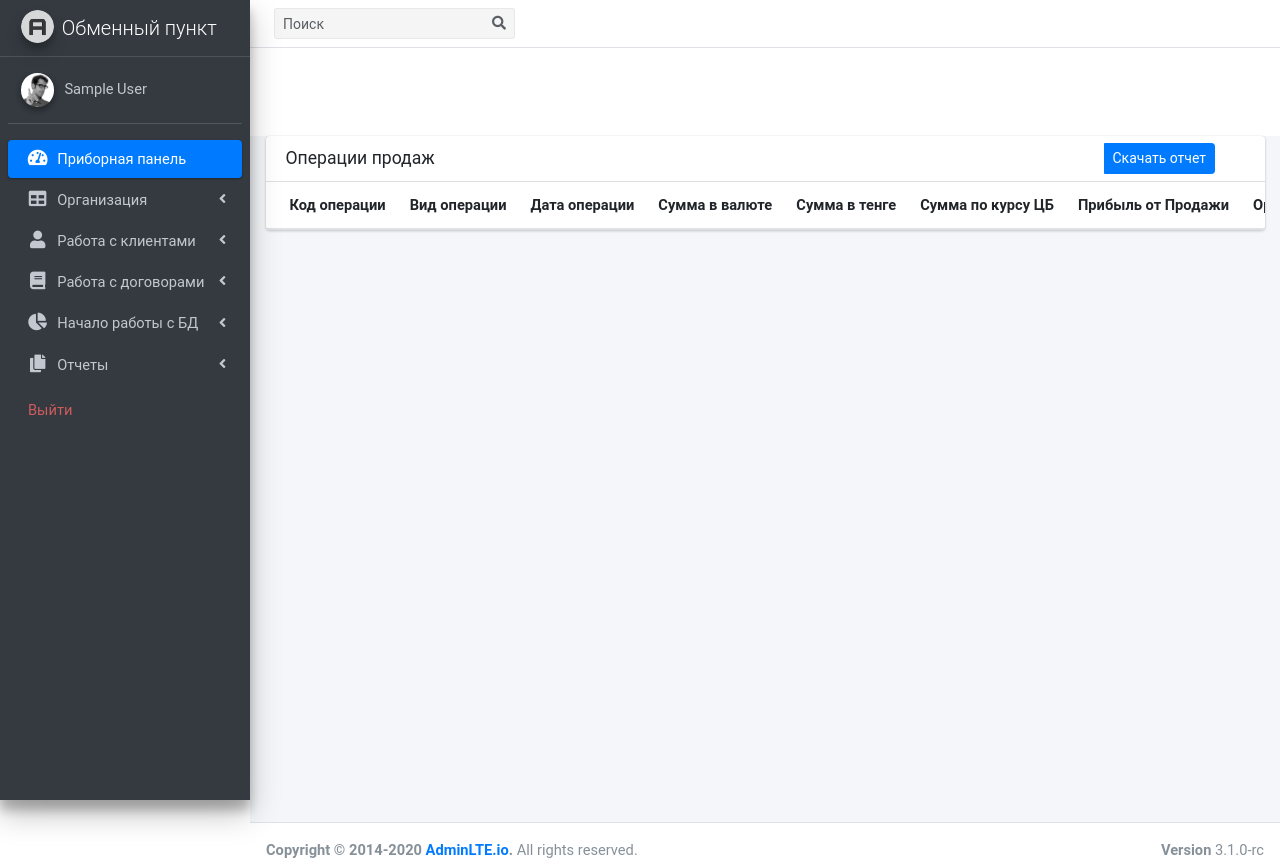
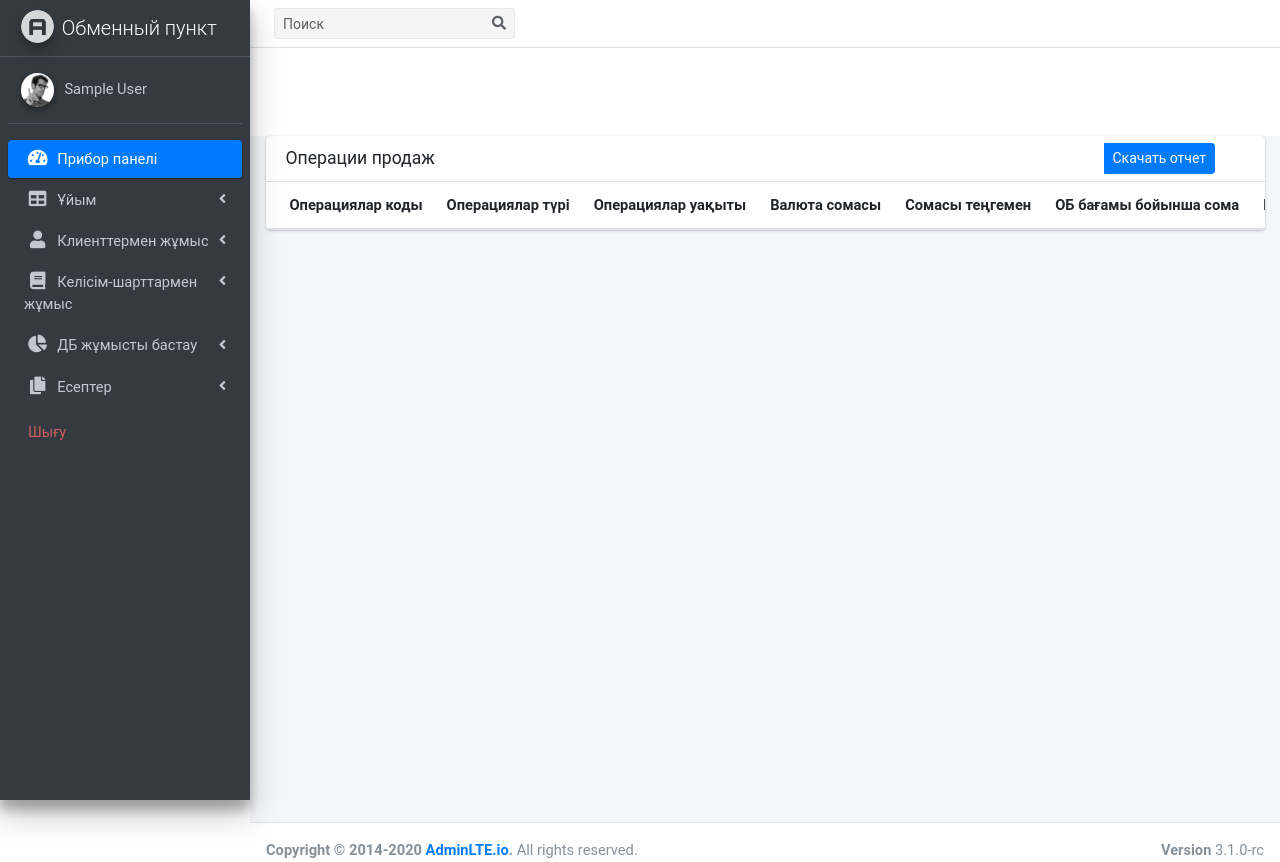
Before and after one commit to Bekarysalashybayev/obmennik, a Django app: page /obmennik/operation_pokupki/1 in a window 1280 px wide. Shown: the top 862 px of the page. Run offline with Django 3.2, Linux system fonts and the light colour scheme; the visitor is signed in with stand-in values (Sample User, id 1); data that the repository does not hold is empty; parts of the project's set-up code (start-up, migrations or seed data) failed here and were passed over; some libraries are stand-ins or nearby versions.

Commit message:
to kazakh

```diff
--- a/Organization/templates/banks.html
+++ b/Organization/templates/banks.html
@@ -5,7 +5,7 @@
           <div class="col-12">
             <div class="card">
               <div class="card-header">
-                <h3 class="card-title">Список банков</h3>
+                <h3 class="card-title">Банктар тізімі</h3>
 
                 <div class="card-tools">
                   <div class="input-group input-group-sm" style="width: 150px;">
@@ -25,7 +25,7 @@
                   <thead>
                     <tr>
                       <th>БИК</th>
-                      <th>Наименоание Банка</th>
+                      <th>Банктің атауы</th>
                       <th>Город Банка</th>
                       <th>Кореспондентский</th>
                     </tr>
--- a/Organization/templates/base.html
+++ b/Organization/templates/base.html
@@ -112,8 +112,7 @@ font-size: 11pt;}
             <a href="#" class="nav-link active">
               <i class="nav-icon fas fa-tachometer-alt"></i>
               <p>
-                Приборная панель
-              </p>
+Прибор панелі              </p>
             </a>
           </li>
             {% if request.user.is_superuser %}
@@ -121,7 +120,7 @@ font-size: 11pt;}
             <a href="#" class="nav-link">
               <i class="nav-icon fas fa-table"></i>
               <p>
-                Организация
+                Ұйым
                 <i class="fas fa-angle-left right"></i>
               </p>
             </a>
@@ -129,25 +128,25 @@ font-size: 11pt;}
               <li class="nav-item">
                 <a href="{% url 'get_org_sved_html' %}" class="nav-link">
                   <i class="far fa-circle nav-icon"></i>
-                  <p>Сведения об организации</p>
+                  <p>Ұйым туралы мәліметтер</p>
                 </a>
               </li>
               <li class="nav-item">
                 <a href="{% url 'organization_valuta_accounts' %}" class="nav-link">
                   <i class="far fa-circle nav-icon"></i>
-                  <p>Валютные счета организации</p>
+                  <p>Ұйымның валюталық шоттары</p>
                 </a>
               </li>
               <li class="nav-item">
                 <a href="{% url 'employees' %}" class="nav-link">
                   <i class="far fa-circle nav-icon"></i>
-                  <p>Сотрудники организации</p>
+                  <p>Ұйым қызметкерлері</p>
                 </a>
               </li>
                 <li class="nav-item">
                 <a href="{% url 'currency' %}" class="nav-link">
                   <i class="far fa-circle nav-icon"></i>
-                  <p>Валюты</p>
+                  <p>Валюталар</p>
                 </a>
               </li>
             </ul>
@@ -157,7 +156,7 @@ font-size: 11pt;}
             <a href="#" class="nav-link">
               <i class="nav-icon fas fa-user"></i>
               <p>
-                Работа с клиентами
+               Клиенттермен жұмыс
                 <i class="fas fa-angle-left right"></i>
               </p>
             </a>
@@ -166,21 +165,21 @@ font-size: 11pt;}
               <li class="nav-item">
                 <a href="{% url 'clients_html' %}" class="nav-link">
                   <i class="far fa-circle nav-icon"></i>
-                  <p>Клиенты</p>
+                  <p>Клиенттер</p>
                 </a>
               </li>
             {% endif %}
               <li class="nav-item">
                 <a href="{% url 'valut_clients_html' %}" class="nav-link">
                   <i class="far fa-circle nav-icon"></i>
-                  <p>Валютные счета клиентов</p>
+                  <p>Клиенттердің валютадағы шоттары</p>
                 </a>
               </li>
                 {% if request.user.is_superuser %}
               <li class="nav-item">
                 <a href="{% url 'banks_html' %}" class="nav-link">
                   <i class="far fa-circle nav-icon"></i>
-                  <p>Банки</p>
+                  <p>Банктер</p>
                 </a>
               </li>
                 {% endif %}
@@ -190,7 +189,7 @@ font-size: 11pt;}
             <a href="#" class="nav-link">
               <i class="nav-icon fas fa-book"></i>
               <p>
-                Работа с договорами
+                Келісім-шарттармен жұмыс
                 <i class="fas fa-angle-left right"></i>
               </p>
             </a>
@@ -198,13 +197,13 @@ font-size: 11pt;}
               <li class="nav-item">
                 <a href="{% url 'dogovor_html' %}" class="nav-link">
                   <i class="far fa-circle nav-icon"></i>
-                  <p>Договоры</p>
+                  <p>Келісім-шарттар</p>
                 </a>
               </li>
               <li class="nav-item">
                 <a href="{% url 'operations_html' %}" class="nav-link">
                   <i class="far fa-circle nav-icon"></i>
-                  <p>Операции</p>
+                  <p>Операциялар</p>
                 </a>
               </li>
             </ul>
@@ -214,7 +213,7 @@ font-size: 11pt;}
             <a href="#" class="nav-link">
               <i class="nav-icon fas fa-chart-pie"></i>
               <p>
-                Начало работы с БД
+               ДБ жұмысты бастау
                 <i class="fas fa-angle-left right"></i>
               </p>
             </a>
@@ -222,13 +221,13 @@ font-size: 11pt;}
               <li class="nav-item">
                 <a href="{% url 'sessions' %}" class="nav-link">
                   <i class="far fa-circle nav-icon"></i>
-                  <p>Сессии</p>
+                  <p>Сессиялар</p>
                 </a>
               </li>
               <li class="nav-item">
                 <a href="{% url 'curs_valuta_html' %}" class="nav-link">
                   <i class="far fa-circle nav-icon"></i>
-                  <p>Курсы валют</p>
+                  <p>Валюта бағамдары</p>
                 </a>
               </li>
             </ul>
@@ -238,7 +237,7 @@ font-size: 11pt;}
             <a href="#" class="nav-link">
               <i class="nav-icon fas fa-copy"></i>
               <p>
-                Отчеты
+                Есептер
                 <i class="fas fa-angle-left right"></i>
               </p>
             </a>
@@ -246,14 +245,14 @@ font-size: 11pt;}
               <li class="nav-item">
                 <a href="{% url 'employees_info' %}" class="nav-link">
                   <i class="far fa-circle nav-icon"></i>
-                  <p>Информация о клиентах</p>
+                  <p>Тұтынушылар туралы ақпарат</p>
                 </a>
               </li>
                 {% if request.user.is_superuser %}
               <li class="nav-item">
                 <a href="{% url 'operation_pokupki' id=1 %}" class="nav-link">
                   <i class="far fa-circle nav-icon"></i>
-                  <p>Операции продаж</p>
+                  <p>Сату операциялары</p>
                 </a>
               </li>
               {% endif %}
@@ -261,7 +260,7 @@ font-size: 11pt;}
               <li class="nav-item">
                 <a href="{% url 'operation_pokupki' id=2 %}" class="nav-link">
                   <i class="far fa-circle nav-icon"></i>
-                  <p>Операции покупок</p>
+                  <p>Сатып алу операциялары</p>
                 </a>
               </li>
                 {% endif %}
@@ -271,7 +270,7 @@ font-size: 11pt;}
             <a href="{% url 'logout' %}" class="nav-link">
               <i class="nav-icon"></i>
               <p style="color: indianred">
-                Выйти
+                Шығу
               </p>
             </a>
           </li>
--- a/Organization/templates/operation_pokupki.html
+++ b/Organization/templates/operation_pokupki.html
@@ -44,14 +44,14 @@
                 <table class="table table-hover text-nowrap">
                   <thead>
                     <tr>
-                      <th>Код операции</th>
-                      <th>Вид операции</th>
-                      <th>Дата операции</th>
-                      <th>Сумма в валюте</th>
-                      <th>Сумма в тенге</th>
-                      <th>Сумма по курсу ЦБ</th>
+                      <th>Операциялар коды</th>
+                      <th>Операциялар түрі</th>
+                      <th>Операциялар уақыты</th>
+                      <th>Валюта сомасы</th>
+                      <th>Сомасы теңгемен</th>
+                      <th>ОБ бағамы бойынша сома</th>
                       <th>Прибыль от {{ vid }}</th>
-                      <th>Организация</th>
+                      <th>Ұйым</th>
                     </tr>
                   </thead>
                   <tbody>
--- a/Organization/templates/org_svedenye.html
+++ b/Organization/templates/org_svedenye.html
@@ -24,13 +24,13 @@
                 <table class="table table-hover text-nowrap">
                   <thead>
                     <tr>
-                      <th>Код Организации </th>
-                      <th>Наименование</th>
+                      <th>Ұйымның коды </th>
+                      <th>Аты-жөні</th>
                       <th>ИНН</th>
                       <th>КПП</th>
                       <th>Адрес</th>
                       <th>Телефон</th>
-                      <th>Руководитель</th>
+                      <th>Көшбасшы</th>
                       <th>Главный бухга</th>
                       <th>ОКПО</th>
                       <th>Р/С</th>
--- a/Organization/views.py
+++ b/Organization/views.py
@@ -67,8 +67,8 @@ def organization_valuta_account(request):
     object_list = OrganizationValutaAccount.objects.all()
     context = {
         "object_list": object_list,
-        "object_list_name": ["Код валюты", "Код Организации", "Номер валюты"],
-        "name": "Валютные счета организации"
+        "object_list_name": ["Валюта коды", "Ұйымның коды", "Валюта нөмірі"],
+        "name": "Ұйымның валюталық шоттары"
     }
     html_template = loader.get_template('organization_valuta_accounts.html')
     return HttpResponse(html_template.render(context, request))
@@ -81,8 +81,8 @@ def employess(request):
     object_list = Sotrudnik.objects.all()
     context = {
         "object_list": object_list,
-        "object_list_name": ["Код содтрудник", "ФИО сотрудник"],
-        "name": "Сотрудники"
+        "object_list_name": ["Қызметкер коды", "ФИО"],
+        "name": "Қызметкерлер"
     }
     html_template = loader.get_template('employess.html')
     return HttpResponse(html_template.render(context, request))
@@ -95,8 +95,8 @@ def currency(request):
     object_list = Valuta.objects.all()
     context = {
         "object_list": object_list,
-        "object_list_name": ["Код Валюты", "Валюта"],
-        "name": "Валюты"
+        "object_list_name": ["Валюта коды", "Валюта"],
+        "name": "Валюталар"
     }
     html_template = loader.get_template('currency.html')
     return HttpResponse(html_template.render(context, request))
@@ -163,8 +163,8 @@ def session(request):
     object_list = Session.objects.all()
     context = {
         "object_list": object_list,
-        "object_list_name": ["Дата сессии", "Код сотрудник"],
-        "name": "Сессии"
+        "object_list_name": ["Сессия күні", "Қызметкер коды"],
+        "name": "Сессиялар"
     }
     html_template = loader.get_template('currency.html')
     return HttpResponse(html_template.render(context, request))
@@ -228,7 +228,7 @@ def operation_pokupki(request, id: int):
     context = {
         'list': operations,
         'vid1': vid1,
-        'vid': "Покупки" if int(id) == 2 else "Продажи",
+        'vid': "Сатып алу" if int(id) == 2 else "Продажи",
     }
     html_template = loader.get_template('operation_pokupki.html')
     return HttpResponse(html_template.render(context, request))
```
Also changed, not shown: Organization/templates/clients.html (+4 -4 lines), Organization/templates/dogovor.html (+5 -5 lines), Organization/templates/employess_info.html (+6 -6 lines), Organization/templates/operations.html (+6 -6 lines), Organization/templates/valut_clients.html (+4 -4 lines), Organization/templates/valut_curs.html (+6 -6 lines).
